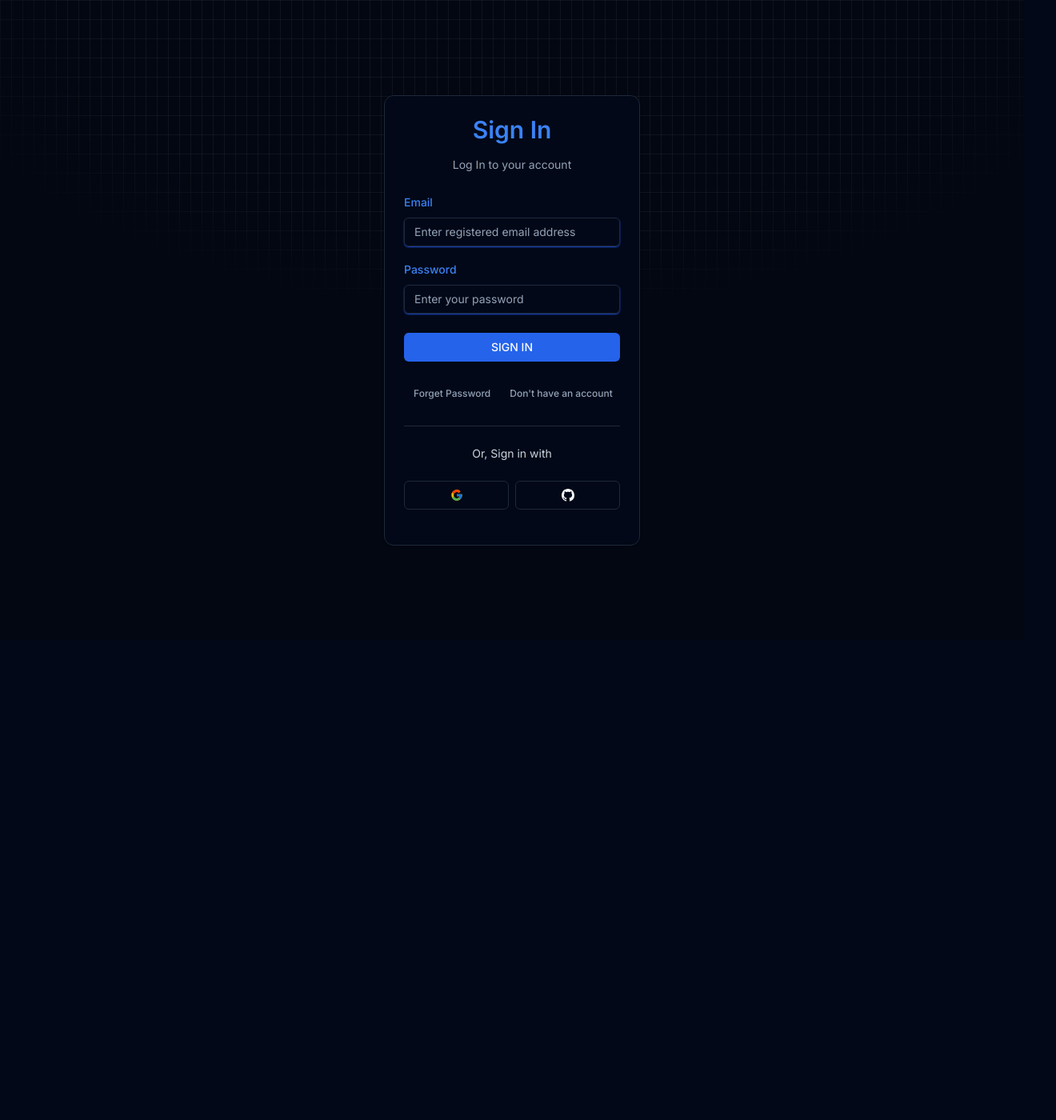
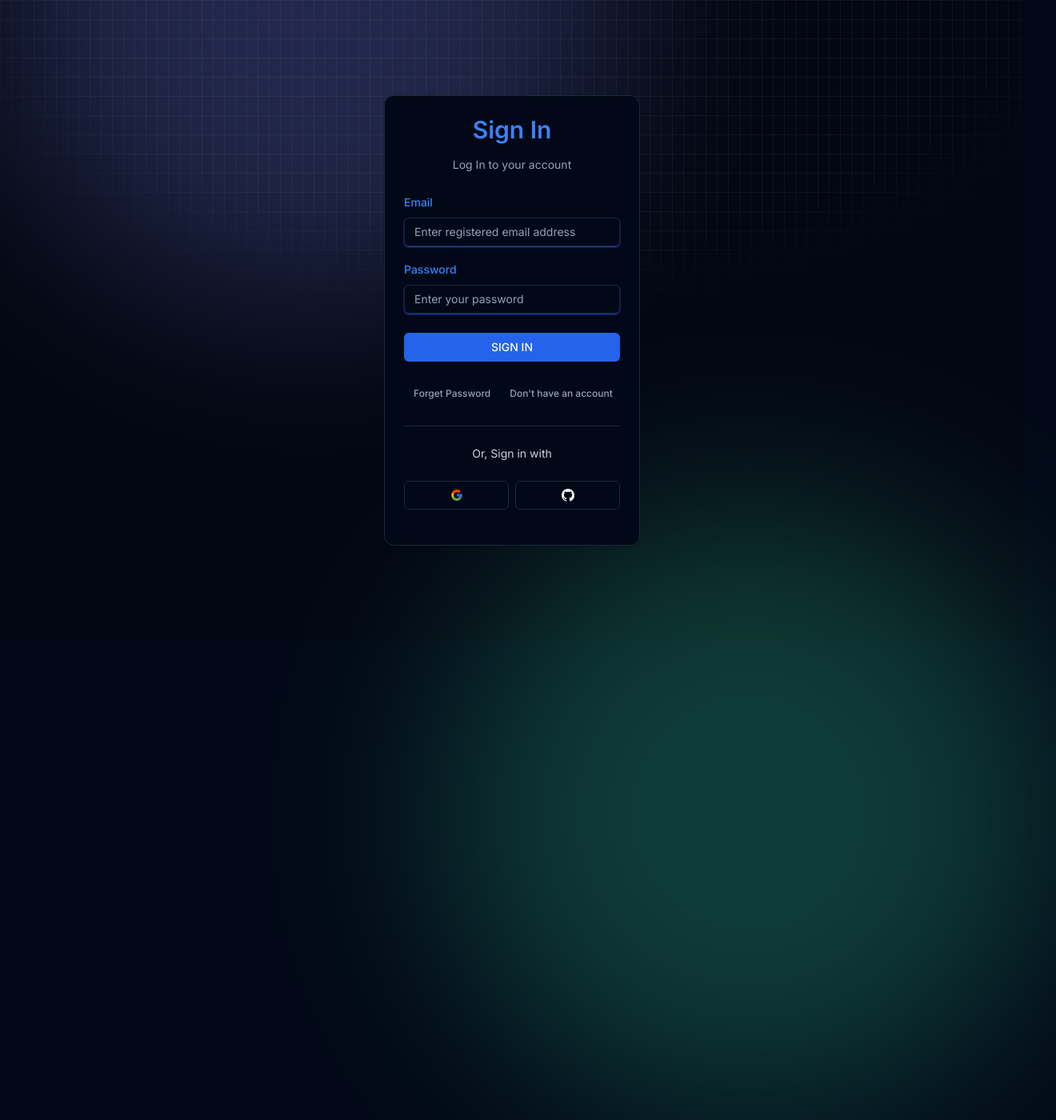
Before and after one commit to KanadShee-18/authentication-by-nextauth, a Next.js app: page /auth/login in a window 1280 px wide. Shown: the whole page at 80% size, 1320 px wide, since content can reach past the window. Before the commit the page ends 800 px from the top, so only its background shows below. Built offline with nearby package versions, Linux system fonts and the light colour scheme; no server answers.

Commit message:
Modified middleware config routes

```diff
--- a/app/auth/login/page.tsx
+++ b/app/auth/login/page.tsx
@@ -4,7 +4,11 @@ import React from "react";
 const LoginPage = () => {
   return (
     <div className="w-full">
-      <LoginForm />
+      <div className="absolute w-3/5 -top-1/4 lg:-top-1/2 aspect-square rounded-full bg-indigo-400 opacity-25 blur-[120px]" />
+      <div className="absolute w-3/5 -bottom-1/4 lg:-bottom-3/4 -right-10 aspect-square rounded-full bg-emerald-400 opacity-25 blur-[120px]" />
+      <div className="relative">
+        <LoginForm />
+      </div>
     </div>
   );
 };
--- a/components/auth/card-wrapper.tsx
+++ b/components/auth/card-wrapper.tsx
@@ -33,7 +33,7 @@ const CardWrapper = ({
   fgtPasswordText = "",
 }: CardWrapperProps) => {
   return (
-    <Card className="w-10/12  sm:w-3/4 md:w-1/2 xl:w-1/4 mx-auto">
+    <Card className="w-10/12 relative sm:w-3/4 md:w-1/2 xl:w-1/4 mx-auto">
       <CardHeader>
         <AuthHeader headerLabel={headerLabel} title={title} />
       </CardHeader>
--- a/routes.ts
+++ b/routes.ts
@@ -1,13 +1,12 @@
-// export const privateRoutes = ["/dashboard", "/settings", "/client", "/server"];
-
 export const DEFAULT_LOGIN_REDIRECT = "/settings";
 
-// export const AUTH_LOGIN = "/auth/login";
+export const publicRoutes = ["/", "/auth/email-confirmation"];
 
-// export const isEmailConfirmationRoute = ["/auth/email-confirmation"];
-
-export const publicRoutes = ["/", "/auth/email-confirmation", "/new-password"];
-
-export const authRoutes = ["/auth/login", "/auth/register", "/reset"];
+export const authRoutes = [
+  "/auth/login",
+  "/auth/register",
+  "/auth/reset",
+  "/auth/new-password",
+];
 
 export const apiAuthPrefix = "/api/auth";
```
Also changed, not shown: 1 other file (tests, documents, lock files or other folders).
